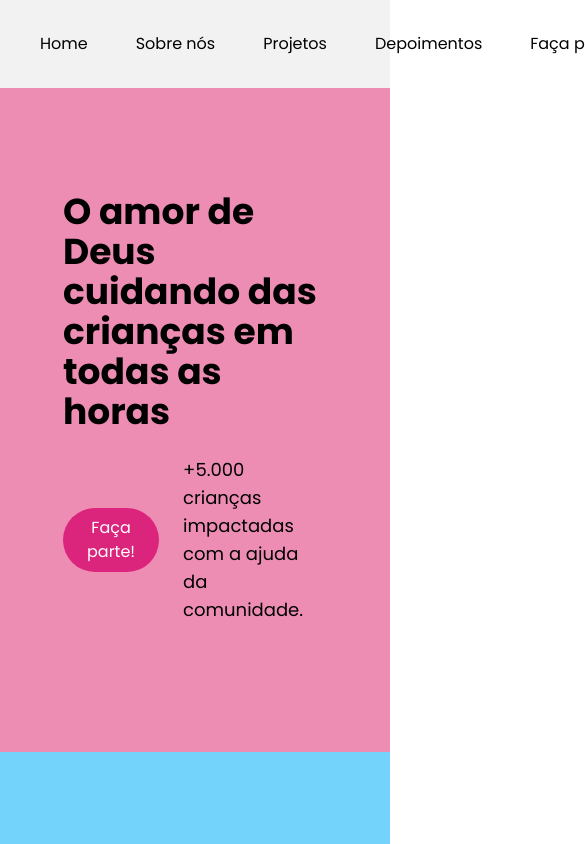
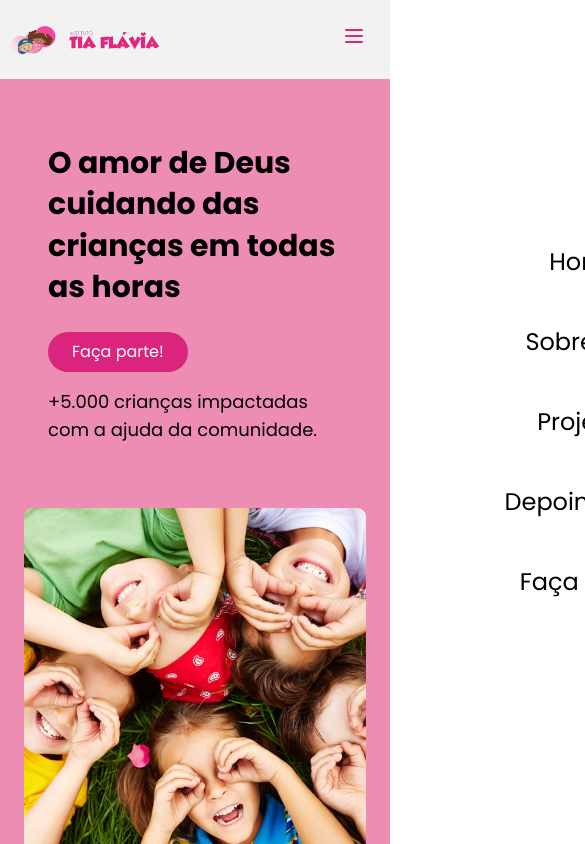
Before and after one commit to InteliJR/Tia-Flavia, a React (Vite) app: page / in a window 390 px wide. Shown: the top 844 px of the page, 585 px wide, since content can reach past the window. Built offline with nearby package versions, Linux system fonts and the light colour scheme.

Commit message:
feat: adds mobile responsiveness

```diff
--- a/src/App.tsx
+++ b/src/App.tsx
@@ -11,7 +11,7 @@ import Projects from './components/Projects'
 export default function App() {
   const navigate = useNavigate()
   return (
-    <div className='text-md' >
+    <div className='text-md w-screen' >
       <Navbar />
       <Home/>
       <AboutUs />
--- a/src/components/Donate.tsx
+++ b/src/components/Donate.tsx
@@ -1,4 +1,4 @@
-import React from 'react'
+import React from 'react';
 
 export default function Donate() {
 
@@ -9,13 +9,13 @@ export default function Donate() {
   return (
     <div>
       <div className="flex flex-col justify-center items-center p-6 md:px-36 bg-donate">
-        <div className='flex justify-between items-center py-16 text-white'>
-          <p className='text-5xl'>Faça parte como doador!</p>
+        <div className="flex flex-col lg:flex-row justify-center lg:justify-between items-center py-16 text-white w-full text-center lg:text-left">
+          <p className="text-3xl md:text-5xl">Faça parte como doador!</p>
         </div>
 
-        <div className='flex justify-between items-center space-x-10'>
-          <div className='flex flex-col justify-center items-center py-24 px-8 rounded-[40px] bg-[#F4EDAA]'>
-            <p className='font-bold text-[#2E2E2E] mb-6'>
+        <div className="flex flex-col lg:flex-row justify-center items-center lg:space-x-10 w-full space-y-10 lg:space-y-0">
+          <div className="flex flex-col justify-center items-center py-16 lg:py-24 px-8 rounded-[40px] bg-[#F4EDAA] text-center lg:text-left">
+            <p className="font-bold text-[#2E2E2E] mb-6">
               Se interessou e quer ajudar?
             </p>
             <button
@@ -26,9 +26,8 @@ export default function Donate() {
               </button>
           </div>
 
-
-          <div className='flex flex-col justify-center items-center py-24 px-8 rounded-[40px] border-r-[1px] border-t-[1px] border-b-[1px] border-[#43C3FA] '>
-            <p className='text-white font-bold mb-4'>
+          <div className="flex flex-col justify-center items-center py-16 lg:py-24 px-8 rounded-[40px] border-r-[1px] border-t-[1px] border-b-[1px] border-[#43C3FA] text-center lg:text-left">
+            <p className="text-white font-bold mb-4">
               Quer se tornar um voluntário?
             </p>
             <button
@@ -42,7 +41,6 @@ export default function Donate() {
 
         </div>
       </div>
-
     </div>
-  )
+  );
 }
--- a/src/components/Footer.tsx
+++ b/src/components/Footer.tsx
@@ -2,25 +2,25 @@ import { FaFacebookF, FaInstagram } from 'react-icons/fa';
 
 export default function Footer() {
   return (
-    <footer className="bg-header py-20">
+    <footer className="bg-header py-10 md:py-20">
       <div className="container mx-auto px-4">
-        <hr className="border-black mb-10" />
-        <div className="flex justify-between gap-x-4 items-center flex-wrap">
-          <div className='flex justify-start gap-x-4 items-center flex-wrap'>
-            <div className="text-sm font-normal me-4">
+        <hr className="border-black mb-6 md:mb-10" />
+        <div className="flex flex-col md:flex-row justify-between gap-y-4 md:gap-x-4 items-center">
+          <div className="flex flex-col md:flex-row justify-start gap-y-2 md:gap-x-4 items-center text-center md:text-left">
+            <div className="text-sm font-normal">
               © 2024 · Todos os direitos reservados.
             </div>
             <div className="text-sm font-normal underline cursor-pointer">
-            Política de Privacidade
+              Política de Privacidade
             </div>
             <div className="text-sm font-normal underline cursor-pointer">
-            Termos e Condições
+              Termos e Condições
             </div>
             <div className="text-sm font-normal underline cursor-pointer">
-            Política de Cookies
+              Política de Cookies
             </div>
           </div>
-          <div className="flex space-x-4">
+          <div className="flex space-x-4 mt-4 md:mt-0">
             <a href="https://www.facebook.com" className="font-bold hover:text-gray-800">
               <FaFacebookF size={18} />
             </a>
--- a/src/components/Home.tsx
+++ b/src/components/Home.tsx
@@ -1,4 +1,4 @@
-import React from 'react'
+import React from 'react';
 
 export default function Home() {
 
@@ -6,11 +6,11 @@ export default function Home() {
     window.location.href = "https://docs.google.com/forms/d/e/1FAIpQLSeYUBS9MSnIGuPOTORnDsxnVpWVPVOJ4oeHyGztzyKJv1xZgQ/viewform?usp=sf_link";
   };
 
-
   return (
-    <div className='bg-[#EE8DB3] flex items-center justify-center p-6'>
-      <div className='flex flex-col py-20 px-10'>
-        <h2 className='font-bold text-4xl'>
+    <div className='bg-[#EE8DB3] flex items-center w-full justify-center p-6 min-h-screen'>
+      <div className='flex flex-col lg:flex-row lg:items-center lg:justify-between w-full max-w-screen-xl'>
+        <div className='flex flex-col py-10 px-6 lg:px-10'>
+          <h2 className='font-bold text-3xl lg:text-4xl leading-snug'>
             O amor de Deus
             <br />
             cuidando das
@@ -19,25 +19,21 @@ export default function Home() {
             as horas
           </h2>
 
-        <div className='flex items-center justify-left py-6'>
-          <div>
-            <button type='submit' className='bg-[#DB247C] rounded-full text-white py-2 px-6' onClick={handleRedirect}>
+          <div className='flex flex-col lg:flex-row items-start lg:items-center justify-start py-6'>
+            <button type='submit' className='bg-[#DB247C] rounded-full text-white py-2 px-6 mb-4 lg:mb-0 lg:mr-6' onClick={handleRedirect}>
               Faça parte!
             </button>
-          </div>
-
-          <div>
-            <p className='text-lg px-6'>
+            <p className='text-lg'>
               +5.000 crianças impactadas
               <br />
               com a ajuda da comunidade.
             </p>
           </div>
         </div>
-      </div>
-      <div >
-        <img src='/image_home.png' />
+        <div className='flex justify-center'>
+          <img src='/image_home.png' className='max-w-full h-auto' alt='Crianças sendo cuidadas' />
         </div>
       </div>
-  )
+    </div>
+  );
 }
--- a/src/components/Navbar.tsx
+++ b/src/components/Navbar.tsx
@@ -1,11 +1,19 @@
+import React, { useState } from 'react';
 import { useNavigate } from 'react-router-dom';
 
 export default function Navbar() {
   const navigate = useNavigate();
+  const [isOpen, setIsOpen] = useState(false);
+
+  const toggleMenu = () => {
+    setIsOpen(!isOpen);
+  };
 
   return (
     <div>
-      <header className="flex justify-between items-center p-6 md:px-36 bg-header">
+      <header className="flex justify-between items-center p-6 md:px-36 bg-header relative z-20">
+        {/* Logo - Hidden when menu is open */}
+        {!isOpen && (
           <div
             className="flex gap-5 justify-between w-full whitespace-nowrap max-w-[1265px] md:max-w-full"
             onClick={() => navigate('/')}
@@ -16,40 +24,79 @@ export default function Navbar() {
               className="shrink-0 max-w-full scale-125 w-32 md:w-48 lg:w-52 cursor-pointer"
             />
           </div>
-        <div className="flex gap-4">
+        )}
+
+        {/* Hamburger menu button */}
+        <div className="md:hidden z-30">
+          <button onClick={toggleMenu} className={`text-pink-600 focus:outline-none`}>
+            <svg
+              className="w-6 h-6"
+              fill="none"
+              stroke="currentColor"
+              viewBox="0 0 24 24"
+              xmlns="http://www.w3.org/2000/svg"
+            >
+              <path
+                strokeLinecap="round"
+                strokeLinejoin="round"
+                strokeWidth="2"
+                d={isOpen ? "M6 18L18 6M6 6l12 12" : "M4 6h16M4 12h16M4 18h16"}
+              ></path>
+            </svg>
+          </button>
+        </div>
+
+        {/* Menu items */}
+        <div className={`fixed top-0 left-0 w-full h-full bg-white transition-transform transform ${isOpen ? 'translate-x-0' : 'translate-x-full'} md:relative md:flex md:gap-4 md:translate-x-0 z-10`}>
+          <div className="flex flex-col justify-center items-center h-full md:h-auto md:flex-row md:justify-end gap-8 md:gap-4">
             <div
-            className="justify-center text-base font-normal px-4 md:px-8 py-2 my-auto cursor-pointer hover:text-pink-600 whitespace-nowrap"
-            onClick={() => navigate('/login')}
+              className="text-black text-2xl md:text-base font-normal px-8 py-2 cursor-pointer hover:text-pink-600"
+              onClick={() => {
+                navigate('/login');
+                setIsOpen(false);
+              }}
             >
               Home
             </div>
             <div
-            className="justify-center text-base font-normal px-4 md:px-8 py-2 my-auto cursor-pointer hover:text-pink-600 whitespace-nowrap"
-            onClick={() => navigate('/login')}
+              className="text-black text-2xl md:text-base font-normal px-8 py-2 cursor-pointer hover:text-pink-600"
+              onClick={() => {
+                navigate('/login');
+                setIsOpen(false);
+              }}
             >
               Sobre nós
             </div>
             <div
-            className="justify-center text-base font-normal px-4 md:px-8 py-2 my-auto cursor-pointer hover:text-pink-600 whitespace-nowrap"
-            onClick={() => navigate('/login')}
+              className="text-black text-2xl md:text-base font-normal px-8 py-2 cursor-pointer hover:text-pink-600"
+              onClick={() => {
+                navigate('/login');
+                setIsOpen(false);
+              }}
             >
               Projetos
             </div>
             <div
-            className="justify-center text-base font-normal px-4 md:px-8 py-2 my-auto cursor-pointer hover:text-pink-600 whitespace-nowrap"
-            onClick={() => navigate('/login')}
+              className="text-black text-2xl md:text-base font-normal px-8 py-2 cursor-pointer hover:text-pink-600"
+              onClick={() => {
+                navigate('/login');
+                setIsOpen(false);
+              }}
             >
               Depoimentos
             </div>
             <div
-            className="justify-center text-base font-normal px-4 md:px-8 py-2 my-auto cursor-pointer hover:text-pink-600 whitespace-nowrap"
-            onClick={() => navigate('/login')}
+              className="text-black text-2xl md:text-base font-normal px-8 py-2 cursor-pointer hover:text-pink-600"
+              onClick={() => {
+                navigate('/login');
+                setIsOpen(false);
+              }}
             >
               Faça parte
+            </div>
           </div>
         </div>
       </header>
     </div>
   );
-
 }
--- a/src/components/ProjectHC.tsx
+++ b/src/components/ProjectHC.tsx
@@ -13,7 +13,7 @@ interface ProjectHCProps {
 
 const ProjectHC: React.FC<ProjectHCProps> = ({ title, description, criteria, imageSrc, stats }) => {
   return (
-    <div className="relative bg-[#f4f4f4] min-h-screen overflow-hidden">
+    <div className="relative bg-[#f4f4f4] min-h-screen overflow-hidden z-40">
       <div className="w-full max-w-[1083px] h-auto px-16 py-8 bg-[#f4f4f4] rounded-[15px] shadow border-4 border-[#11b3f8] flex flex-col md:flex-row justify-center items-center gap-4">
         {/* Informação Principal */}
         <div className="flex-1 flex flex-col justify-center items-start gap-4">
```
Also changed, not shown: src/components/Projects.tsx (+6 -7 lines), src/components/Testimonials.tsx (+52 -53 lines). Lines whose indentation alone changed are shown as unchanged.
